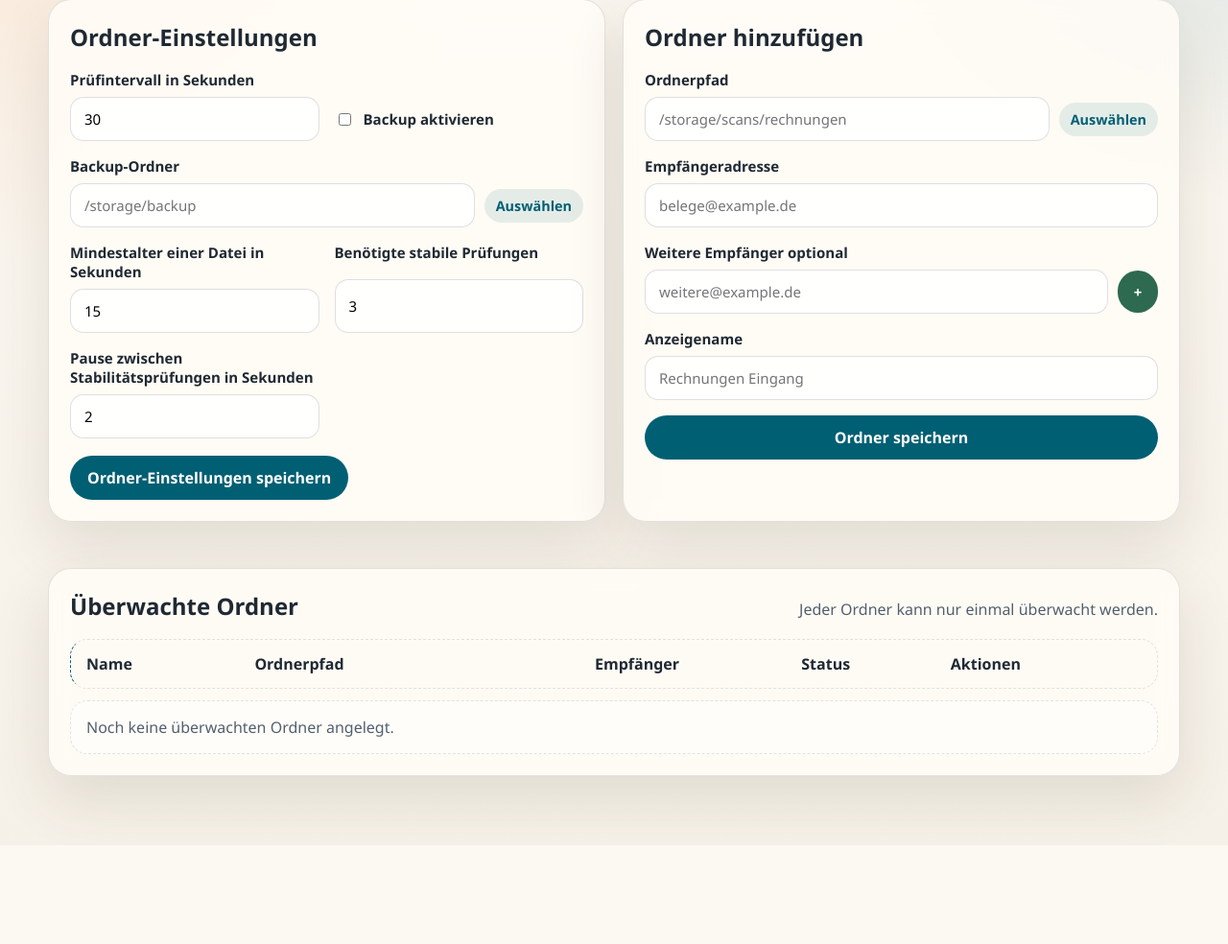
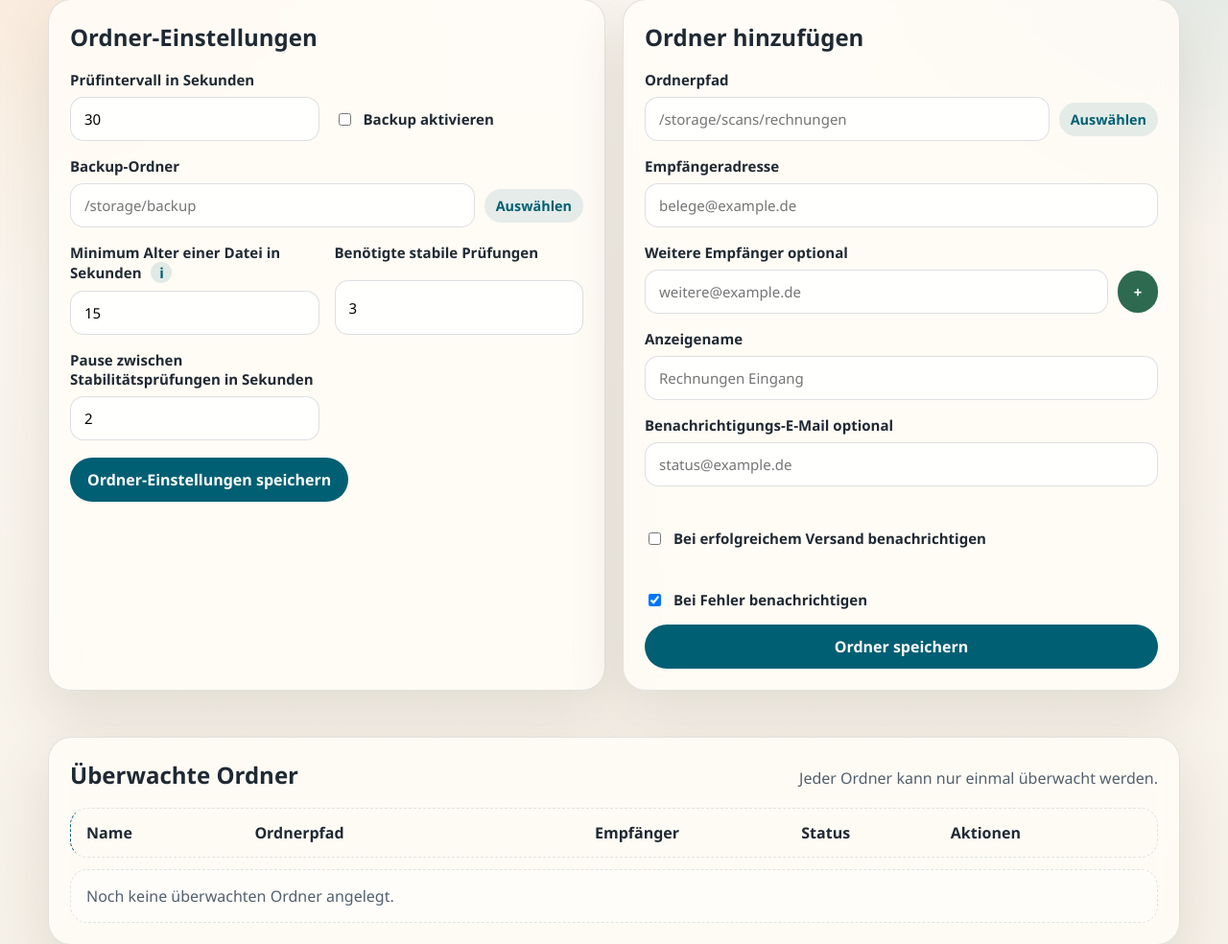
Before and after one commit to Wolf6660/File-2-Mail, a FastAPI app: page /settings/folders in a window 1280 px wide. Shown: the part 234-1218 px from the top of the page at 96% size. Before the commit the page ends 1105 px from the top, so only its background shows below. Run offline with FastAPI, Linux system fonts and the light colour scheme; data comes from the database, SQL or seed files in the repository; data that the repository does not hold is empty.

Commit message:
Add folder notification settings

```diff
--- a/app/main.py
+++ b/app/main.py
@@ -79,6 +79,9 @@ def init_db() -> None:
                 folder_path TEXT NOT NULL,
                 recipient_email TEXT NOT NULL,
                 additional_recipients TEXT NOT NULL DEFAULT '',
+                notify_email TEXT NOT NULL DEFAULT '',
+                notify_on_success INTEGER NOT NULL DEFAULT 0,
+                notify_on_error INTEGER NOT NULL DEFAULT 1,
                 display_name TEXT NOT NULL DEFAULT '',
                 is_active INTEGER NOT NULL DEFAULT 1,
                 created_at TEXT NOT NULL
@@ -102,6 +105,18 @@ def init_db() -> None:
         if "additional_recipients" not in watched_folder_columns:
             connection.execute(
                 "ALTER TABLE watched_folders ADD COLUMN additional_recipients TEXT NOT NULL DEFAULT ''"
+            )
+        if "notify_email" not in watched_folder_columns:
+            connection.execute(
+                "ALTER TABLE watched_folders ADD COLUMN notify_email TEXT NOT NULL DEFAULT ''"
+            )
+        if "notify_on_success" not in watched_folder_columns:
+            connection.execute(
+                "ALTER TABLE watched_folders ADD COLUMN notify_on_success INTEGER NOT NULL DEFAULT 0"
+            )
+        if "notify_on_error" not in watched_folder_columns:
+            connection.execute(
+                "ALTER TABLE watched_folders ADD COLUMN notify_on_error INTEGER NOT NULL DEFAULT 1"
             )
 
         existing = {
@@ -145,7 +160,9 @@ def get_watched_folders() -> list[sqlite3.Row]:
         return list(
             connection.execute(
                 """
-                SELECT id, folder_path, recipient_email, additional_recipients, display_name, is_active, created_at
+                SELECT id, folder_path, recipient_email, additional_recipients,
+                       notify_email, notify_on_success, notify_on_error,
+                       display_name, is_active, created_at
                 FROM watched_folders
                 ORDER BY is_active DESC, recipient_email ASC, folder_path ASC
                 """
@@ -185,6 +202,9 @@ def insert_watched_folder(
     folder_path: str,
     recipient_email: str,
     additional_recipients: list[str] | None,
+    notify_email: str,
+    notify_on_success: bool,
+    notify_on_error: bool,
     display_name: str,
 ) -> None:
     normalized = str(Path(folder_path).expanduser())
@@ -192,13 +212,20 @@ def insert_watched_folder(
     with db_cursor() as connection:
         connection.execute(
             """
-            INSERT INTO watched_folders(folder_path, recipient_email, additional_recipients, display_name, created_at)
-            VALUES(?, ?, ?, ?, ?)
+            INSERT INTO watched_folders(
+                folder_path, recipient_email, additional_recipients,
+                notify_email, notify_on_success, notify_on_error,
+                display_name, created_at
+            )
+            VALUES(?, ?, ?, ?, ?, ?, ?, ?)
             """,
             (
                 normalized,
                 primary_recipient,
                 extra_recipients,
+                notify_email.strip(),
+                1 if notify_on_success else 0,
+                1 if notify_on_error else 0,
                 display_name.strip(),
                 datetime.now().isoformat(),
             ),
@@ -477,6 +504,46 @@ def send_test_email(settings: dict[str, str], recipient_email: str) -> None:
         server.send_message(msg)
 
 
+def send_status_notification(
+    settings: dict[str, str],
+    notify_email: str,
+    folder_row: sqlite3.Row,
+    file_path: Path,
+    status: str,
+    details: str,
+) -> None:
+    if not notify_email.strip():
+        return
+
+    sender_email = settings["sender_email"].strip() or settings["smtp_username"].strip()
+    sender_name = settings["sender_name"].strip()
+    from_value = sender_email if not sender_name else f"{sender_name} <{sender_email}>"
+
+    msg = EmailMessage()
+    msg["From"] = from_value
+    msg["To"] = notify_email.strip()
+    msg["Subject"] = f"File-2-Mail {status}: {file_path.name}"
+    msg.set_content(
+        "\n".join(
+            [
+                f"Status: {status}",
+                f"Anzeigename: {folder_row['display_name'] or '-'}",
+                f"Ordner: {folder_row['folder_path']}",
+                f"Datei: {file_path.name}",
+                f"Details: {details}",
+            ]
+        )
+    )
+
+    smtp_port = int(settings["smtp_port"] or "587")
+    with smtplib.SMTP(settings["smtp_host"], smtp_port, timeout=30) as server:
+        if settings.get("use_tls", "1") == "1":
+            server.starttls()
+        if settings["smtp_username"].strip():
+            server.login(settings["smtp_username"], settings["smtp_password"])
+        server.send_message(msg)
+
+
 def notify_admin(settings: dict[str, str], recipient_email: str, file_path: Path, error_message: str) -> None:
     admin_email = settings.get("admin_email", "").strip()
     if not admin_email:
@@ -554,6 +621,9 @@ def process_file(settings: dict[str, str], folder_row: sqlite3.Row, file_path: P
     recipient_email = folder_row["recipient_email"]
     folder_path = folder_row["folder_path"]
     filename = file_path.name
+    notify_email = folder_row["notify_email"].strip()
+    notify_on_success = bool(folder_row["notify_on_success"])
+    notify_on_error = bool(folder_row["notify_on_error"])
 
     try:
         min_age_seconds = max(int(settings.get("file_min_age_seconds", "15") or "15"), 0)
@@ -608,13 +678,49 @@ def process_file(settings: dict[str, str], folder_row: sqlite3.Row, file_path: P
                 "warning",
                 f"Datei wurde in den Fehler-Ordner verschoben: {destination}",
             )
+            if notify_email and notify_on_error:
+                try:
+                    send_status_notification(
+                        settings,
+                        notify_email,
+                        folder_row,
+                        file_path,
+                        "Fehler",
+                        "; ".join(send_errors),
+                    )
+                except Exception as notification_exc:  # noqa: BLE001
+                    add_log(recipient_email, folder_path, filename, "warning", f"Status-Benachrichtigung fehlgeschlagen: {notification_exc}")
             return
 
         backup_file(settings, recipient_email, file_path)
+        if notify_email and notify_on_success:
+            try:
+                send_status_notification(
+                    settings,
+                    notify_email,
+                    folder_row,
+                    file_path,
+                    "Erfolg",
+                    "Datei wurde erfolgreich an alle Empfaenger versendet.",
+                )
+            except Exception as notification_exc:  # noqa: BLE001
+                add_log(recipient_email, folder_path, filename, "warning", f"Status-Benachrichtigung fehlgeschlagen: {notification_exc}")
         file_path.unlink()
     except Exception as exc:  # noqa: BLE001
         destination = move_to_error_folder(folder_path, file_path)
         add_log(recipient_email, folder_path, filename, "error", f"Datei wurde in den Fehler-Ordner verschoben: {destination} ({exc})")
+        if notify_email and notify_on_error:
+            try:
+                send_status_notification(
+                    settings,
+                    notify_email,
+                    folder_row,
+                    file_path,
+                    "Fehler",
+                    str(exc),
+                )
+            except Exception as notification_exc:  # noqa: BLE001
+                add_log(recipient_email, folder_path, filename, "warning", f"Status-Benachrichtigung fehlgeschlagen: {notification_exc}")
 
 
 class FolderMonitor:
@@ -1014,6 +1120,9 @@ def add_folder(
     folder_path: str = Form(...),
     recipient_email: str = Form(...),
     additional_recipients: list[str] | None = Form(None),
+    notify_email: str = Form(""),
+    notify_on_success: str | None = Form(None),
+    notify_on_error: str | None = Form(None),
     display_name: str = Form(...),
 ):
     normalized_path = folder_path.strip()
@@ -1029,7 +1138,15 @@ def add_folder(
             status_code=303,
         )
 
-    insert_watched_folder(normalized_path, recipient_email, additional_recipients, display_name)
+    insert_watched_folder(
+        normalized_path,
+        recipient_email,
+        additional_recipients,
+        notify_email,
+        bool(notify_on_success),
+        bool(notify_on_error),
+        display_name,
+    )
     return RedirectResponse(
         url=f"/settings/folders?message={quote_plus('Ordner wurde erfolgreich angelegt.')}&message_type=success",
         status_code=303,
--- a/static/styles.css
+++ b/static/styles.css
@@ -275,6 +275,18 @@ select {
     padding-inline: 0;
 }
 
+.info-badge {
+    width: 22px;
+    height: 22px;
+    border-radius: 999px;
+    border: none;
+    background: rgba(0, 95, 115, 0.12);
+    color: var(--accent);
+    font-weight: 800;
+    cursor: pointer;
+    margin-left: 6px;
+}
+
 .path-input,
 .recipient-add,
 .browser-toolbar,
--- a/templates/settings.html
+++ b/templates/settings.html
@@ -114,7 +114,7 @@
                         </div>
                     </label>
                     <label>
-                        <span>Mindestalter einer Datei in Sekunden</span>
+                        <span>Minimum Alter einer Datei in Sekunden <button class="info-badge" type="button" data-tooltip="Die Datei wird erst verarbeitet, wenn sie mindestens so alt ist. Das hilft bei Scannern, die eine PDF schon waehrend des Schreibens im Ordner anlegen.">i</button></span>
                         <input type="number" name="file_min_age_seconds" value="{{ settings['file_min_age_seconds'] }}" min="0" required>
                     </label>
                     <label>
@@ -157,6 +157,18 @@
                     <label>
                         <span>Anzeigename</span>
                         <input type="text" name="display_name" placeholder="Rechnungen Eingang" required>
+                    </label>
+                    <label>
+                        <span>Benachrichtigungs-E-Mail optional</span>
+                        <input type="email" name="notify_email" placeholder="status@example.de">
+                    </label>
+                    <label class="checkbox">
+                        <input type="checkbox" name="notify_on_success" value="1">
+                        <span>Bei erfolgreichem Versand benachrichtigen</span>
+                    </label>
+                    <label class="checkbox">
+                        <input type="checkbox" name="notify_on_error" value="1" checked>
+                        <span>Bei Fehler benachrichtigen</span>
                     </label>
                     <button class="button" type="submit">Ordner speichern</button>
                 </form>
@@ -455,6 +467,12 @@
                 wrapper.querySelector(".remove-recipient").addEventListener("click", () => wrapper.remove());
             });
         }
+
+        document.querySelectorAll(".info-badge").forEach((button) => {
+            button.addEventListener("click", () => {
+                window.alert(button.dataset.tooltip);
+            });
+        });
     </script>
 </body>
 </html>
```
Also changed, not shown: README.md.
